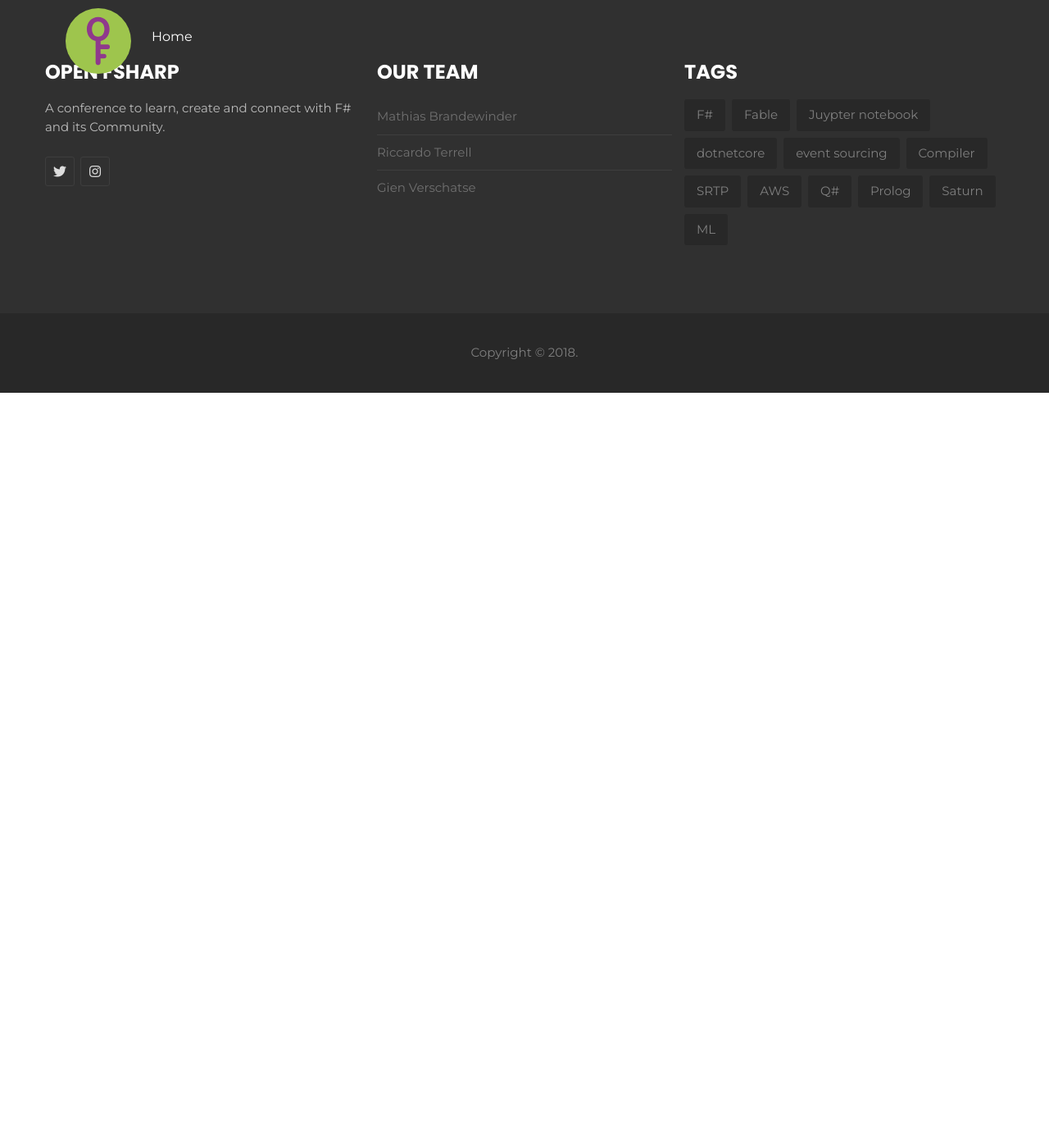
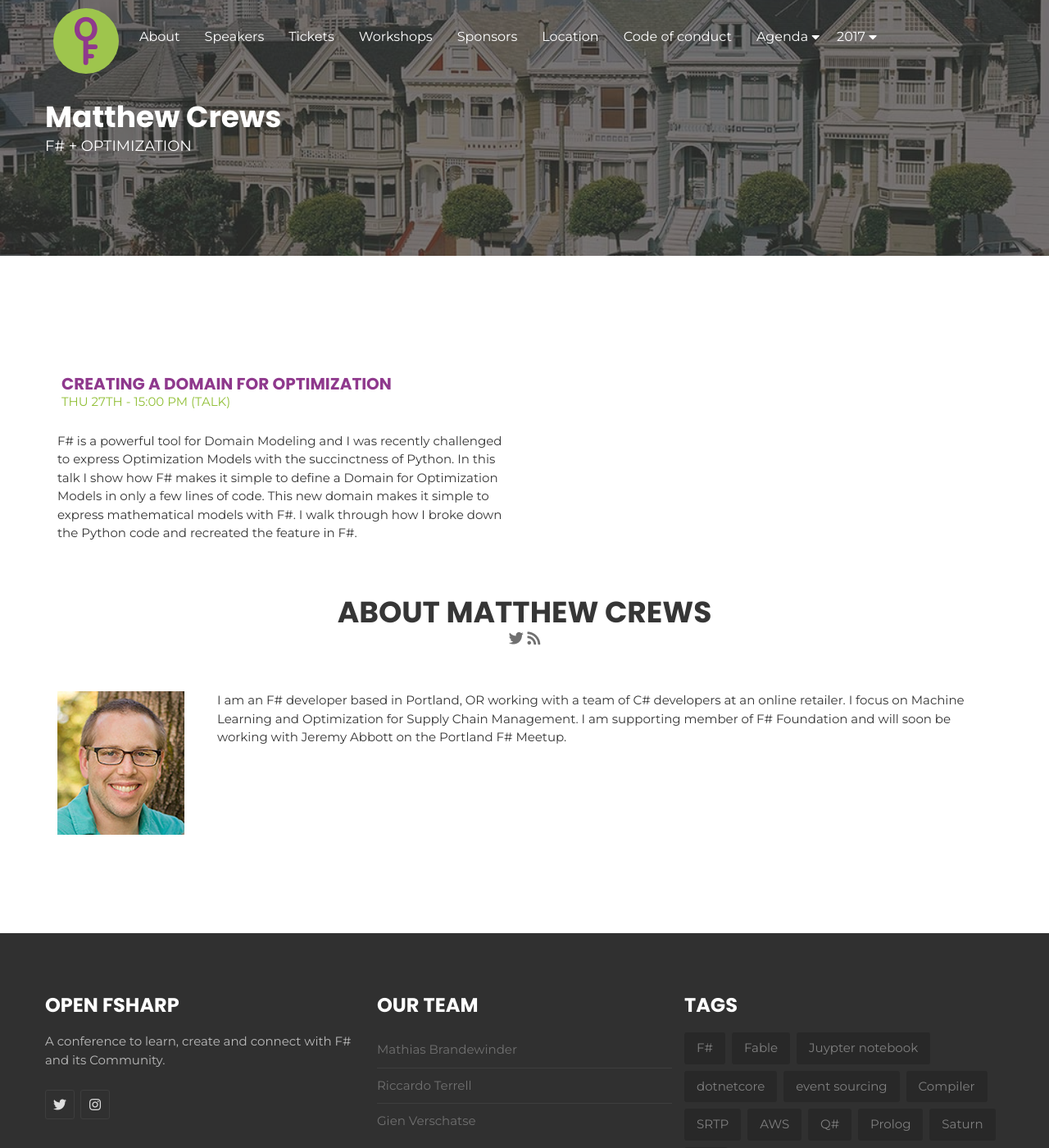
Before and after one commit to open-fsharp/open-fsharp.github.io, a Jekyll site: the page built from speakers/matthew-crews.md, in a window 1280 px wide and 1400 px high. Shown: the whole window at 82% size. Built offline with Jekyll 4.4.1, drawn with Linux system fonts in a browser that asks for light colours; nearby versions of some CDN libraries; our own code applies the rules of GitHub Pages for plain Markdown files; comment, search, counter and statistics services are not loaded.

Commit message:
add talk info matthew crews

```diff
--- a/index.html
+++ b/index.html
@@ -454,10 +454,10 @@ title: Home
 					<div class="row">
 						<div class="speaker-item">
 							<div class="speaker-thumb">
-								<a href="#"><img src="{{ site.baseurl }}public/assets/speakers/2018/matthew-crews.jpg" alt="Matthew Crews"></a>
+								<a href="{{ site.baseurl }}speakers/matthew-crews/"><img src="{{ site.baseurl }}public/assets/speakers/2018/matthew-crews.jpg" alt="Matthew Crews"></a>
 							</div><!-- /.speaker-thumb -->
 							<div class="speaker-content">
-								<a href="#" class="speaker-name">MATTHEW CREWS</a>
+								<a href="{{ site.baseurl }}speakers/matthew-crews/" class="speaker-name">MATTHEW CREWS</a>
 								<p class="designation">F# + OPTIMIZATION</p>
 							</div>
 							<div class="speaker-social">
--- a/speakers/matthew-crews.md
+++ b/speakers/matthew-crews.md
@@ -0,0 +1,44 @@
+---
+layout: speaker
+title: Matthew Crews
+category: F# + OPTIMIZATION
+---
+
+<div class="row">
+    <div class="col-md-6">
+        <div class="speaker-talk">
+            <div class="section-head">
+                <h2 class="header-title">Creating a Domain for Optimization</h2>
+                    <p class="header-desc">Thu 27th - 15:00 PM (Talk)</p>
+            </div>
+            <div>
+                <p>
+                    F# is a powerful tool for Domain Modeling and I was recently challenged to express Optimization Models with the succinctness of Python. In this talk I show how F# makes it simple to define a Domain for Optimization Models in only a few lines of code. This new domain makes it simple to express mathematical models with F#. I walk through how I broke down the Python code and recreated the feature in F#.
+                </p>
+            </div>
+        </div>
+    </div>
+</div><!-- /.row -->
+<div class="row">
+    <div class="col-md-12">
+        <div class="speaker-about">
+            <div class="section-head">
+                <h2 class="header-title">About {{ page.title }}</h2>
+                <p class="header-desc">
+                    <a href="https://twitter.com/McCrews"><i class="fab fa-twitter"></i></a>
+            		<a href="http://matthewcrews.com/"><i class="fas fa-rss"></i></a>
+                </p>
+            </div>
+            <div class="row">
+                <div class="col-md-2">
+                    <img src="{{ site.baseurl }}public/assets/speakers/2018/matthew-crews.jpg" alt="Matthew Crews" />
+                </div>
+                <div class="col-md-10">
+                    <p>
+                        I am an F# developer based in Portland, OR working with a team of C# developers at an online retailer. I focus on Machine Learning and Optimization for Supply Chain Management. I am supporting member of F# Foundation and will soon be working with Jeremy Abbott on the Portland F# Meetup.
+                    </p>
+                </div>
+            </div>
+        </div>
+    </div>
+</div>
```
